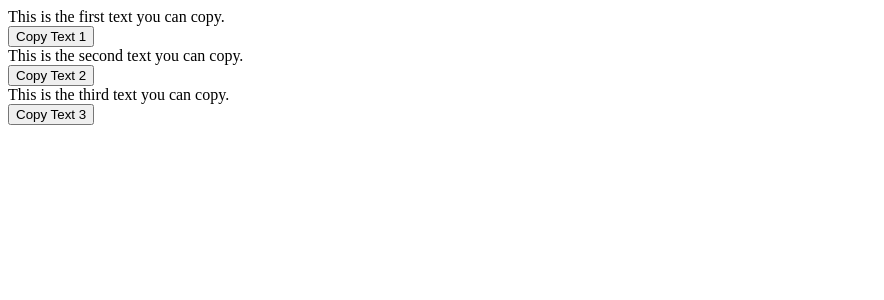
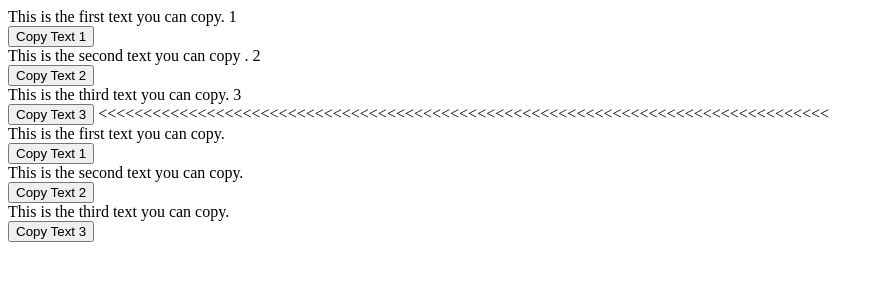
Before and after one commit to rakeshdongre9/copyclipboard, a PHP site: page / in a window 1280 px wide. Shown: the top 300 px of the page, without its empty margins (0-884 px from the left). Run offline with PHP 8.4, Linux system fonts and the light colour scheme.

Commit message:
Update index.php

```diff
--- a/index.php
+++ b/index.php
@@ -1,3 +1,50 @@
+  <script src="https://cdn.jsdelivr.net/npm/clipboard@2.0.8/dist/clipboard.min.js"></script>
+
+  <div class="copy-content">This is the first text you can copy. 1</div>
+  <button class="copy-button">Copy Text 1</button>
+
+  <div class="copy-content">This is the second text you can copy . 2</div>
+  <button class="copy-button">Copy Text 2</button>
+
+  <div class="copy-content">This is the third text you can copy. 3</div>
+  <button class="copy-button">Copy Text 3</button>
+
+<script>
+  const copyButtons = document.querySelectorAll('.copy-button');
+
+  copyButtons.forEach(button => {
+    button.addEventListener('click', function() {
+      const textToCopy = button.previousElementSibling.textContent; // Get text from previous div
+      navigator.clipboard.writeText(textToCopy)
+        .then(() => {
+          alert('Copied "' + textToCopy + '" to clipboard!');
+        })
+        .catch(err => {
+          console.error('Failed to copy:', err);
+        });
+    });
+  });
+</script>
+
+
+
+
+
+
+
+
+
+
+<<<<<<<<<<<<<<<<<<<<<<<<<<<<<<<<<<<<<<<<<<<<<<<<<<<<<<<<<<<<<<<<<<<<<<<<<<<<<<<<<
+
+
+
+
+
+
+
+
+
 <!DOCTYPE html>
 <html lang="en">
 <head>
```
